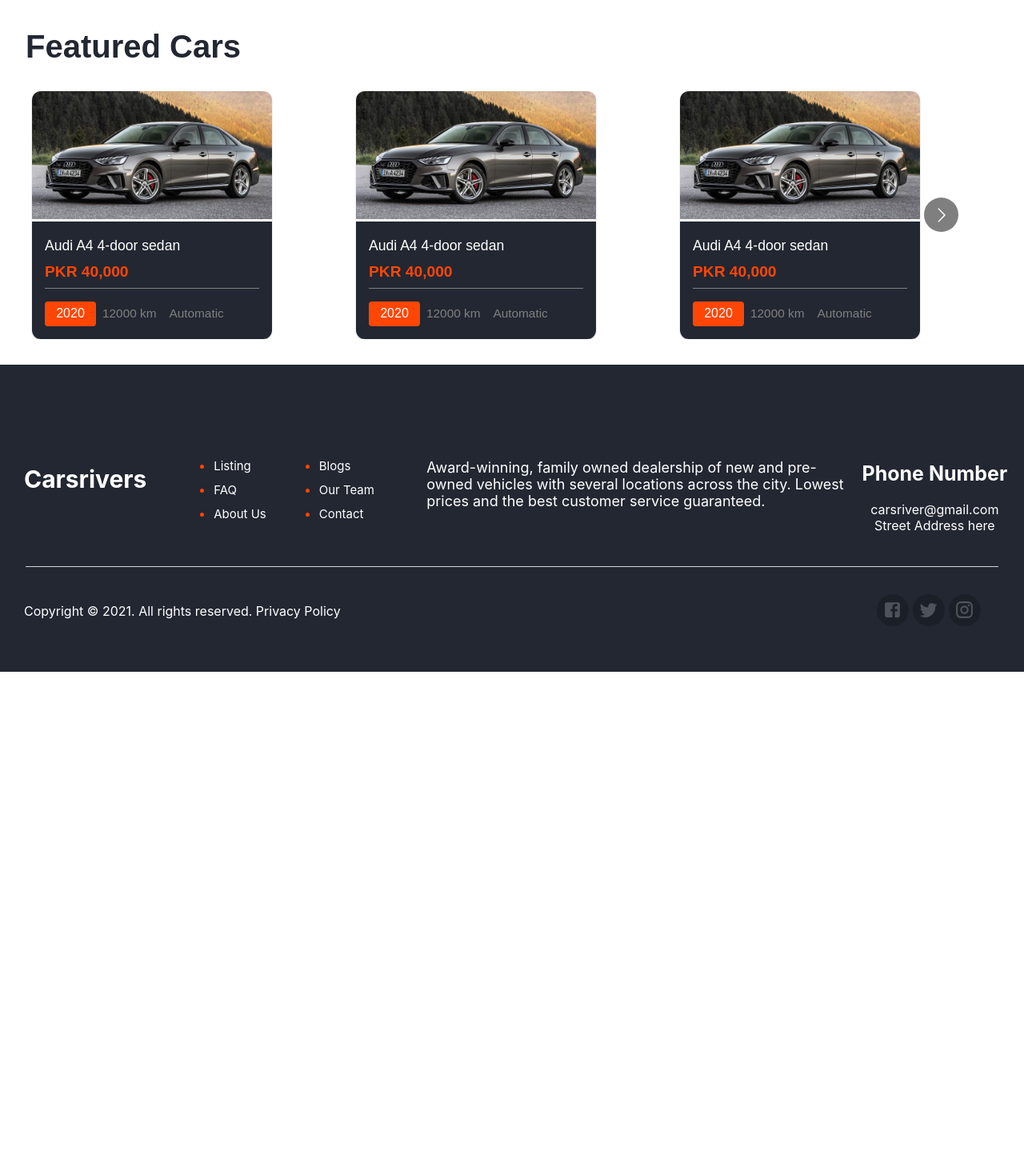
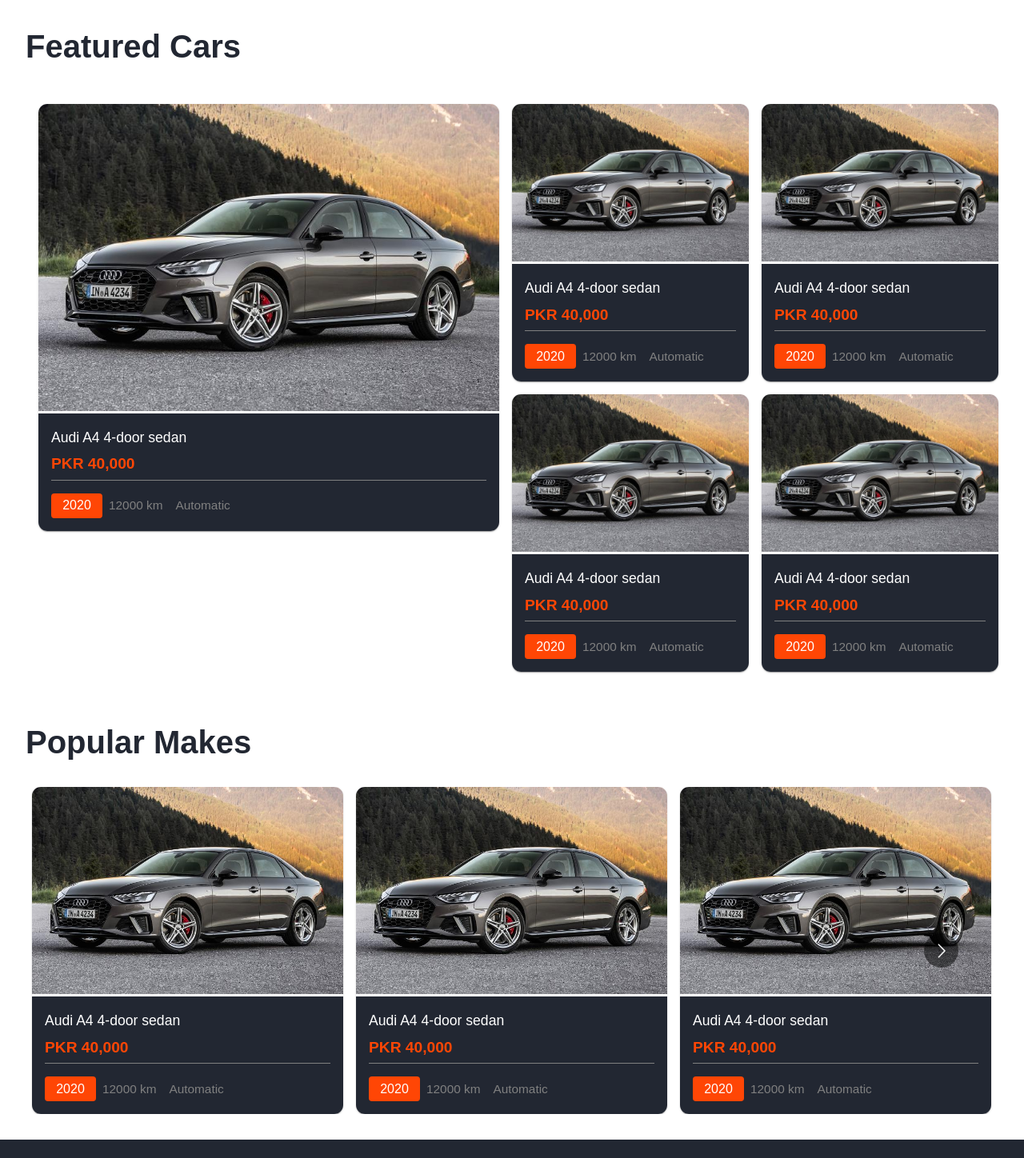
Before and after one commit to sn-devz/react-mui, a React (Create React App) app: page / in a window 1280 px wide. Shown: the part 722-2170 px from the top of the page at 80% size. Before the commit the page ends 1562 px from the top, so only its background shows below. Built offline with nearby package versions, Linux system fonts and the light colour scheme.

Commit message:
featured img

```diff
--- a/src/components/ListingCard/ListingCard.js
+++ b/src/components/ListingCard/ListingCard.js
@@ -5,21 +5,22 @@
 
 const useStyles = makeStyles((theme) => ({
     root: {
-        maxWidth: 300,
+        maxWidth: 800,
         minWidth: 200,
-        borderRadius: '0.7rem'
-    },
+        borderRadius: '0.7rem',
+
+     },
     media: {
-        height: 160,
         width: 'inherit',
         objectFit: 'cover',
         '&:hover': {
-            transform: 'scale(1.1)',
-            transition: 'transform 0.8s'
-        }
+            transform: 'scale(1.05)',
+            transition: 'transform 0.7s'
+        },
     },
     content: {
-        backgroundColor: theme.typography.h2.color
+        backgroundColor: theme.typography.h2.color,
+
     },
     price: {color: colors.themeColor2},
     divider: {backgroundColor: 'grey'},
--- a/src/pages/Home/Home.js
+++ b/src/pages/Home/Home.js
@@ -1,7 +1,8 @@
 import React from "react";
 import { makeStyles } from '@material-ui/core/styles';
 import { Header } from "../../components/Header";
-import {FeaturedCars} from './_/index';
+import {FeaturedCars, PopularCars} from './_/index';
+
 
 const useStyles = makeStyles((theme) => ({
 
@@ -13,6 +14,7 @@
         <div>
             <Header/>
             <FeaturedCars/>
+            <PopularCars/>
         </div>
     )
 }
--- a/src/pages/Home/_/FeaturedCars/FeaturedCars.js
+++ b/src/pages/Home/_/FeaturedCars/FeaturedCars.js
@@ -1,14 +1,27 @@
 import React, {useState} from "react";
-import { Box, makeStyles, Typography } from '@material-ui/core';
+import { Box, Grid, makeStyles, Typography } from '@material-ui/core';
 import Carousel from 'react-multi-carousel';
 import {ListingCard} from '../../../../components'
 
 const useStyles = makeStyles((theme) => ({
     main: {
-        padding: '2rem'
+        padding: '2rem',
     },
     cardRoot: {
-        padding: '0 0.5rem'
+        padding: '0 0.5rem',
+        display:'flex'
+    },
+    gridStyle: {
+        paddingTop:'1rem',
+        paddingRight:'0.5rem',
+    },
+    gridRightStyle: {
+        paddingTop:'1rem',
+        paddingLeft: '0.5rem'
+
+    },
+    leftGrid:{
+        padding:'1rem',marginTop:'2rem'
     }
 }));
 const responsive = {
@@ -35,45 +48,45 @@
     }
 };
 export const FeaturedCars = ()=> {
-    const [listItem, setListItem] = useState([
-        {
-            name: <ListingCard/>
-        },
-        {
-            name: <ListingCard/>
-        },
-        {
-            name: <ListingCard/>
-        },
-        {
-            name: <ListingCard/>
-        },
-        {
-            name: <ListingCard/>
-        },
-        {
-            name: <ListingCard/>
-        },
-        {
-            name: <ListingCard/>
-        },
-        {
-            name: <ListingCard/>
-        }
-    ])
+
     const classes = useStyles();
     return(
-        <div className={classes.main}>
-            <Typography variant='h2'>Featured Cars</Typography>
-            <Box mt={4}>
-                <Carousel responsive={responsive}>
+        <Grid container xs={12} className={classes.main }>
+            <Grid item xs={12} sm={12} md={12} >
+                <Typography xs={12} variant='h2'>Featured Cars</Typography>
+                </Grid>
+                <Grid item xs={12} sm={12} md={6} className={classes.leftGrid} >
+                    <ListingCard/>
+                </Grid>
+                <Grid item xs={12} sm={12} md={6} style={{marginTop:'2rem'}}>
+                <Grid container xs={12}  >
+                    <Grid item sm={6} xs={12} className={classes.gridStyle}>
+                        <ListingCard/>
+                    </Grid>
+                    <Grid item sm={6} xs={12} className={classes.gridRightStyle}>
+                        <ListingCard/>
+                    </Grid>
+                    <Grid item sm={6} xs={0} className={classes.gridStyle}>
+                        <ListingCard/>
+                    </Grid>
+                    <Grid item sm={6} xs={0} className={classes.gridRightStyle}>
+                        <ListingCard/>
+                    </Grid>
+                </Grid>
+                </Grid>
+
+                        {/* <ListingCard/>
+                        <ListingCard/> */}
+                    {/* <div className={classes.cardRoot}>
+                        <ListingCard/>
+                        <ListingCard/>
+                    </div> */}                {/* <Carousel responsive={responsive}>
                 {listItem.map((items) =>
                     <div className={classes.cardRoot}>
                         {items.name}
                     </div>
                 )}
-                </Carousel>
-            </Box>
-        </div>
+                </Carousel> */}
+        </Grid>
     )
 }
--- /dev/null
+++ b/src/pages/Home/_/PopularCars/PopularCars.js
@@ -0,0 +1,79 @@
+import React, {useState} from "react";
+import { Box, makeStyles, Typography } from '@material-ui/core';
+import Carousel from 'react-multi-carousel';
+import {ListingCard} from '../../../../components'
+
+const useStyles = makeStyles((theme) => ({
+    main: {
+        padding: '2rem'
+    },
+    cardRoot: {
+        padding: '0 0.5rem'
+    }
+}));
+const responsive = {
+    superLargeDesktop: {
+      // the naming can be any, depends on you.
+      breakpoint: { max: 4000, min: 3000 },
+      items: 6
+    },
+    desktop: {
+      breakpoint: { max: 3000, min: 1024 },
+      items: 4
+    },
+    desktopSmall: {
+      breakpoint: { max: 1024, min: 700 },
+      items: 3
+    },
+    tablet: {
+      breakpoint: { max: 700, min: 500 },
+      items: 2
+    },
+    mobile: {
+        breakpoint: { max: 500, min: 0 },
+        items: 1
+    }
+};
+export const PopularCars = ()=> {
+    const [listItem, setListItem] = useState([
+        {
+            name: <ListingCard/>
+        },
+        {
+            name: <ListingCard/>
+        },
+        {
+            name: <ListingCard/>
+        },
+        {
+            name: <ListingCard/>
+        },
+        {
+            name: <ListingCard/>
+        },
+        {
+            name: <ListingCard/>
+        },
+        {
+            name: <ListingCard/>
+        },
+        {
+            name: <ListingCard/>
+        }
+    ])
+    const classes = useStyles();
+    return(
+        <div className={classes.main}>
+            <Typography variant='h2'>Popular Makes</Typography>
+            <Box mt={4}>
+                <Carousel responsive={responsive}>
+                {listItem.map((items) =>
+                    <div className={classes.cardRoot}>
+                        {items.name}
+                    </div>
+                )}
+                </Carousel>
+            </Box>
+        </div>
+    )
+}
--- /dev/null
+++ b/src/pages/Home/_/PopularCars/index.js
@@ -0,0 +1 @@
+export * from './PopularCars';
--- a/src/pages/Home/_/index.js
+++ b/src/pages/Home/_/index.js
@@ -1 +1,2 @@
 export * from './FeaturedCars';
+export * from './PopularCars';
```
